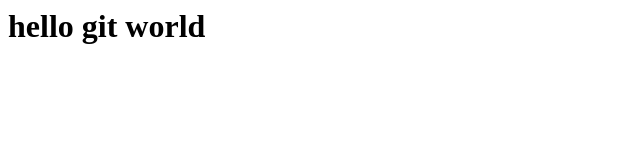
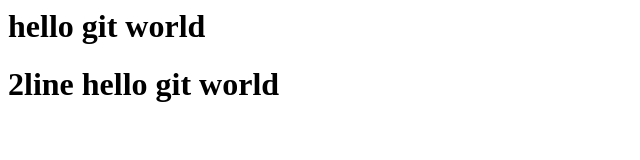
Before and after one commit to joy0616/joy0616.github.io, a plain HTML site: page index.html in a window 1280 px wide. Shown: the whole page, without its empty margins (0-640 px from the left). Drawn offline with Linux system fonts and the light colour scheme.

Commit message:
add 2line

```diff
--- a/index.html
+++ b/index.html
@@ -1,5 +1,6 @@
 <html>
   <body>
     <h1> hello git world <h1>
+    <h1> 2line hello git world <h1>
   </body>
 </html>
```
